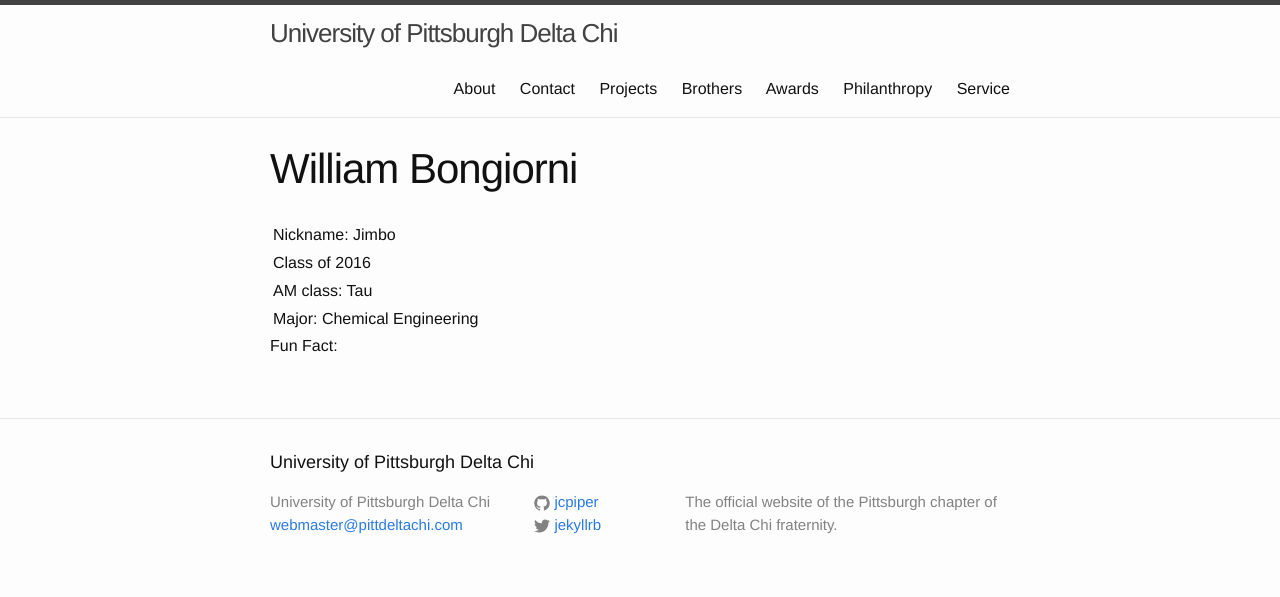
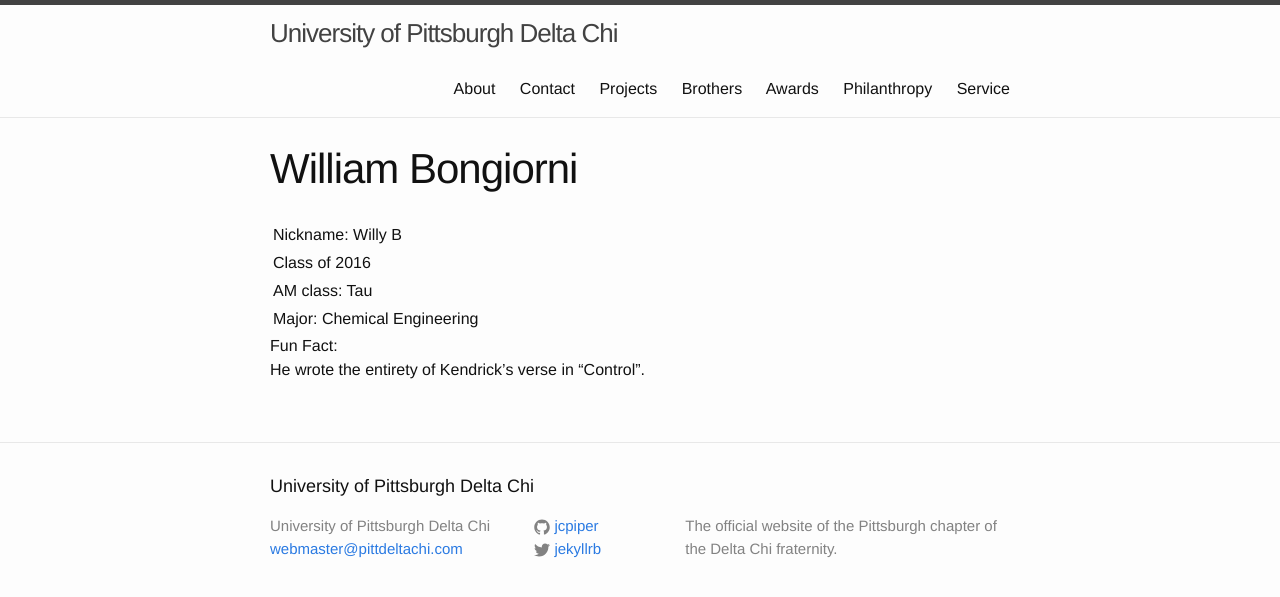
Before and after one commit to jcpiper/Pitt-DX, a Jekyll site: the page built from roster/bongiorni.md, in a window 1280 px wide. Shown: the top 597 px of the page. Built offline with Jekyll 4.4.1, drawn with Linux system fonts in a browser that asks for light colours.

Commit message:
2 more bios added

```diff
--- a/roster/bongiorni.md
+++ b/roster/bongiorni.md
@@ -4,5 +4,6 @@
 yr: 2016
 major: Chemical Engineering
 am: Tau
-nickname: Jimbo
+nickname: Willy B
 ---
+He wrote the entirety of Kendrick's verse in "Control".
```
Also changed, not shown: roster/cian.md (+1 -0 lines), roster/murphy.md (+3 -0 lines).
